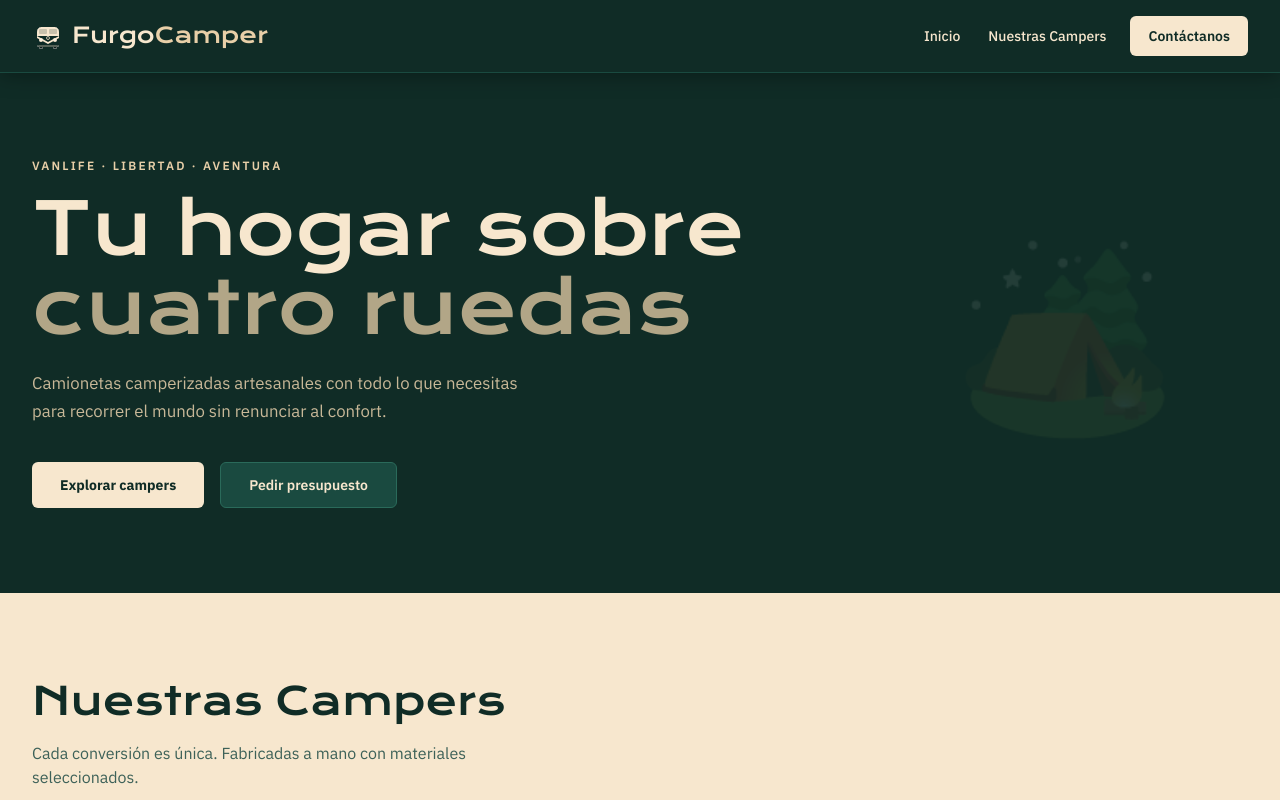
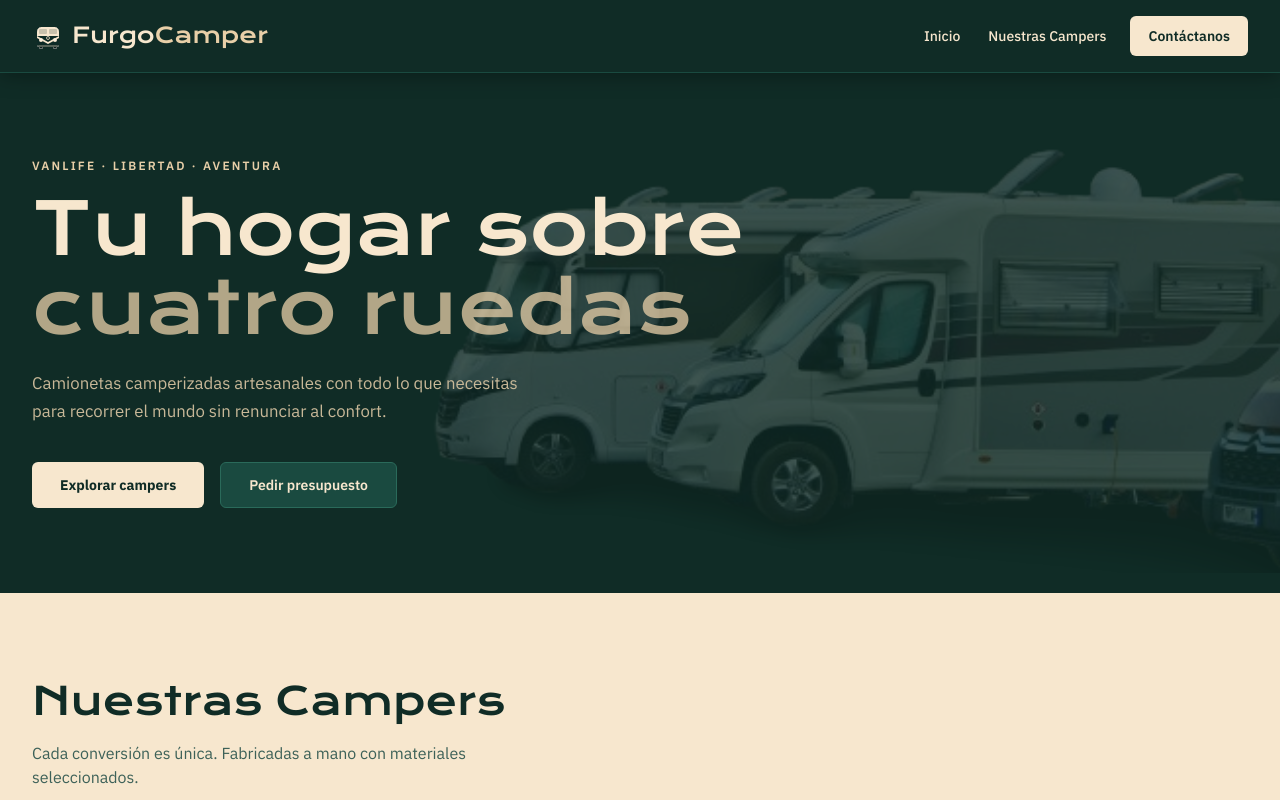
Before and after one commit to Frank20060/furgonetascamper, a Next.js app: page / in a window 1280 px wide. Shown: the top 800 px of the page. Built offline with nearby package versions, Linux system fonts and the light colour scheme; no server answers; the database is empty.

Commit message:
el hero guapo guapo

```diff
--- a/app/page.js
+++ b/app/page.js
@@ -41,9 +41,9 @@ export default async function Home() {
 
         {/* Deco */}
         <span aria-hidden="true"
-          className="absolute right-[8%] top-1/2 -translate-y-1/2 text-[clamp(6rem,14vw,12rem)] pointer-events-none select-none"
-          style={{ opacity: .08 }}>
-          🏕️
+          className="absolute right-0 top-1/2 -translate-y-1/2 pointer-events-none select-none z-0"
+          style={{ opacity: .2 }}>
+          <img src="memorycatcher-camping-5099382-removebg-preview.png" alt="Camper" className="h-[60vh] w-auto max-w-none object-contain object-right transform translate-x-[10%]" />
         </span>
       </section>
 
```
Also changed, not shown: public/memorycatcher-camping-5099382-removebg-preview.png (added), 1 other file (tests, documents, lock files or other folders).
